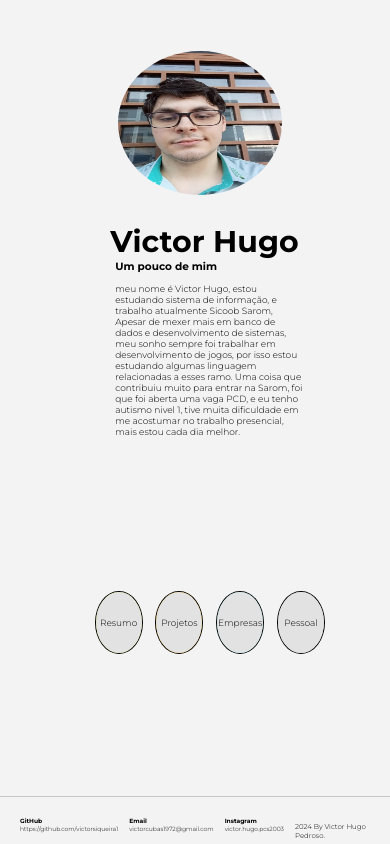
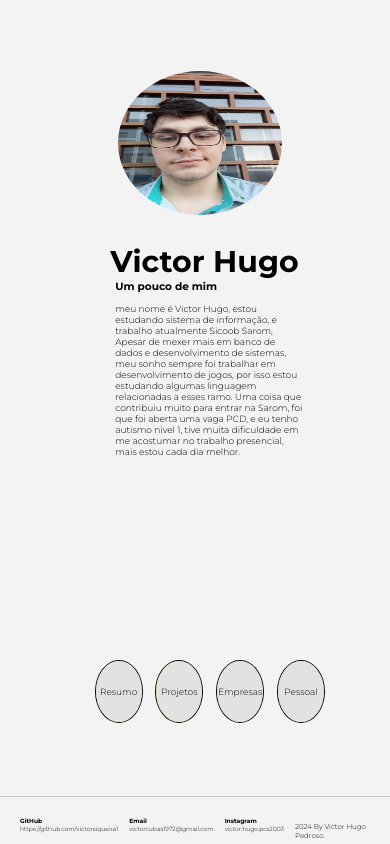
Before and after one commit to victorsiqueira1/trabalhoEscolar, a Vue app: page / in a window 390 px wide. Shown: the part 422-1266 px from the top of the page. Built offline with nearby package versions, Linux system fonts and the light colour scheme; a web font is replaced by a local one.

Commit message:
arrumando as bola

```diff
--- a/src/App.vue
+++ b/src/App.vue
@@ -497,7 +497,7 @@ const fim = ref(false)
     display: flex;
     gap: 10px;
     margin-left: 40vw;
-    margin-top: 3rem;
+    margin-top: 0rem !important;
   }
   .oPeqno {
     display: flex;
@@ -517,7 +517,7 @@ const fim = ref(false)
     width: 70%;
 
     flex-direction: column;
-    margin-top: 50px;
+    margin-top: 10px;
   }
   .letraParaResumi {
     font-family: 'Montserrat', sans-serif;
--- a/src/views/Meio.vue
+++ b/src/views/Meio.vue
@@ -434,9 +434,9 @@ onMounted(() => {
     display: flex;
     gap: 3.8rem;
     position: absolute;
-    top: 115%;
+    top: 127%;
     margin-left: 12.5vw;
-    margin-top: 2rem;
+    margin-top: 0rem;
   }
   .letraParaResumi {
     font-family: 'Montserrat', sans-serif;
```
